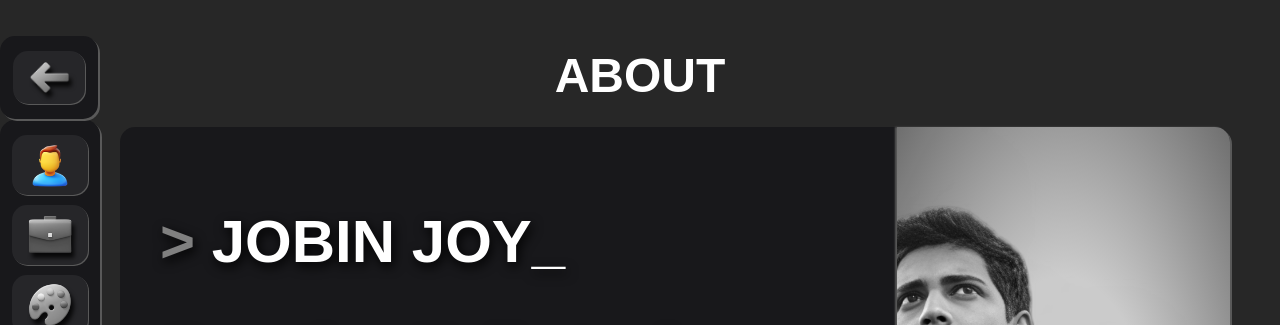
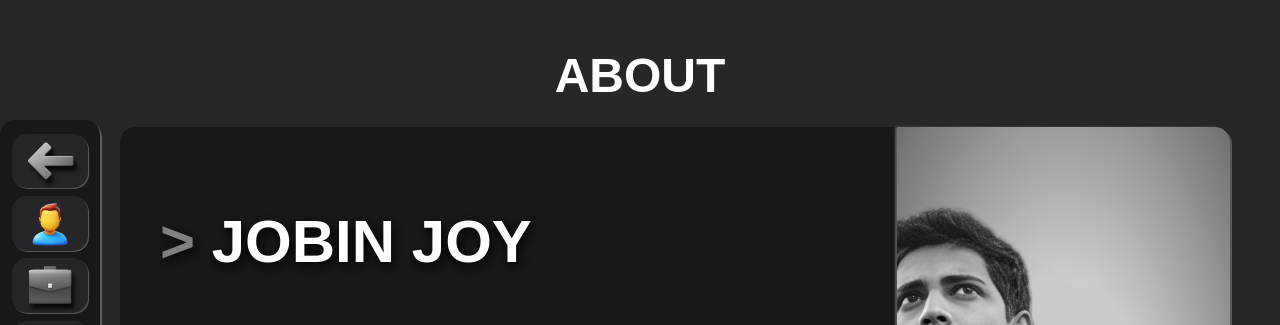
Before and after one commit to Jobin235/personalPortfolio, a React (Create React App) app: page /about in a window 1280 px wide. Shown: the top 325 px of the page. Built offline with nearby package versions, Linux system fonts and the light colour scheme.

Commit message:
back to menu button moved into sidemenu

```diff
--- a/src/components/Layout.js
+++ b/src/components/Layout.js
@@ -1,7 +1,6 @@
 import React from "react";
 import {VerticleButton as ScrollUpButton} from "react-scroll-up-button";
 import SideMenu from "../components/SideMenu";
-import MenuButton from "../utils/MenuButton";
 import styles from "../styles/components/Layout.module.css";
 
 export default function Layout({ children }) {
@@ -9,7 +8,6 @@ export default function Layout({ children }) {
     <div className={styles.container}>
 
       <SideMenu className={styles.sidemenu}/>
-      <MenuButton/>
       <main>{children}</main>
       <ScrollUpButton />
     </div>
--- a/src/components/SideMenu.js
+++ b/src/components/SideMenu.js
@@ -13,6 +13,7 @@ import portfolio from "../assets/images/portfolio.png";
 import client from "../assets/images/client.png";
 import work from "../assets/images/work.png";
 import library from "../assets/images/library.png";
+import back from "../assets/images/back.png";
 
 import { motion } from "framer-motion";
 
@@ -58,6 +59,13 @@ export default function SideMenu() {
       variants={!sideMenuRender ? slideInMenu : ""}
     >
       <div className={styles.sideMenu}>
+      <div
+          className={styles.menu}
+          onClick={() => navigate('/')}
+        >
+          <img src={back} className={styles.menuImage} alt="back" />
+          <div className={styles.menuLabels}>Menu</div>
+        </div>
         <div
           id={currentMenu === "About" ? styles.active : ""}
           className={styles.menu}
--- a/src/pages/AboutPage.js
+++ b/src/pages/AboutPage.js
@@ -17,7 +17,6 @@ export default function AboutPage() {
               <div className={styles.details}>
                 <h1 className={styles.name}>
                   <span style={{ color: "grey" }}>{">"}</span> JOBIN JOY
-                  <span>{"_"}</span>
                 </h1>
 
                 <h1 className={styles.designation}>
--- a/src/styles/components/SideMenu.module.css
+++ b/src/styles/components/SideMenu.module.css
@@ -21,7 +21,7 @@
 
 .menu {
   width: 90%;
-  height: 10%;
+  height: 9%;
   background-color: #262629;
   padding: 2px;
   border-radius: 15px;
@@ -124,7 +124,7 @@
   }
 
   .menu {
-    width: 10%;
+    width: 9%;
     height: 90%;
   }
 
--- a/src/styles/utils/MenuButton.module.css
+++ /dev/null
@@ -1,86 +0,0 @@
-.container {
-  position: absolute;
-  top: 4.5%;
-  left: 0;
-  background-color: #18181b;
-  border-radius: 15px;
-  box-shadow: 2px 2px #595959;
-  display: flex;
-  justify-content: center;
-  align-items: center;
-  padding: 15px 0;
-  z-index: 99;
-}
-
-.menu {
-  width: 70%;
-  background-color: #262629;
-  padding: 6px 2px;
-  border-radius: 15px;
-  cursor: pointer;
-  box-shadow: 1px 1px #595959;
-}
-
-.imageContainer {
-  display: grid;
-  place-items: center;
-}
-
-.menuImage {
-  width: 60%;
-  object-fit: contain;
-  filter: grayscale(1) drop-shadow(rgba(0, 0, 0, 0.8) 3px 5px 2px);
-}
-
-.menu:hover .menuImage {
-  filter: grayscale(0);
-}
-
-/* On screens that are 992px wide or less */
-@media screen and (max-width: 992px) {
-  .container {
-    width: 70px;
-    padding: 14px 6px;
-  }
-}
-
-/* On screens that are 772px high or less */
-@media screen and (max-height: 772px) {
-  .container {
-    top: 4%;
-    width: 60px;
-    padding: 10px 4px;
-  }
-
-  .menu {
-    width: 80%;
-    padding: 8px 1px;
-  }
-
-  .menuImage {
-    width: 50%;
-  }
-}
-
-/* On screens that are 572px high or less */
-@media screen and (max-height: 572px) {
-  .container {
-    width: 8.5vw;
-    top: 0;
-    left: 2vw;
-    height: 80px;
-    padding: 1.5px 6px;
-  }
-
-  .menu {
-    width: 80%;
-  }
-}
-
-/* On screens that are 992px wide or more  and 572 high or less */
-@media screen and (min-width: 992px) and (max-height: 572px) {
-  .container {
-    height: 88px;
-    padding: 7px;
-  }
-}
--- a/src/utils/MenuButton.js
+++ /dev/null
@@ -1,34 +0,0 @@
-import React, { useContext } from "react";
-import styles from "../styles/utils/MenuButton.module.css";
-import { AppContext } from "../utils/context";
-
-import { useNavigate } from "react-router-dom";
-import { motion } from "framer-motion";
-
-import back from "../assets/images/back.png";
-
-export default function MenuButton() {
-  const { sideMenuRender } = useContext(AppContext);
-  const navigate = useNavigate();
-
-  const slideInMenu = {
-    initial: { x: -100, opacity: 0 },
-    animate: { x: 0, opacity: 1 },
-  };
-
-  return (
-    <motion.div
-      className={styles.container}
-      initial="initial"
-      animate="animate"
-      exit="exit"
-      variants={!sideMenuRender ? slideInMenu : ""}
-    >
-      <div className={styles.menu} onClick={() => navigate("/")}>
-        <div className={styles.imageContainer}>
-          <img src={back} className={styles.menuImage} alt="menu" />
-        </div>
-      </div>
-    </motion.div>
-  );
-}
```
